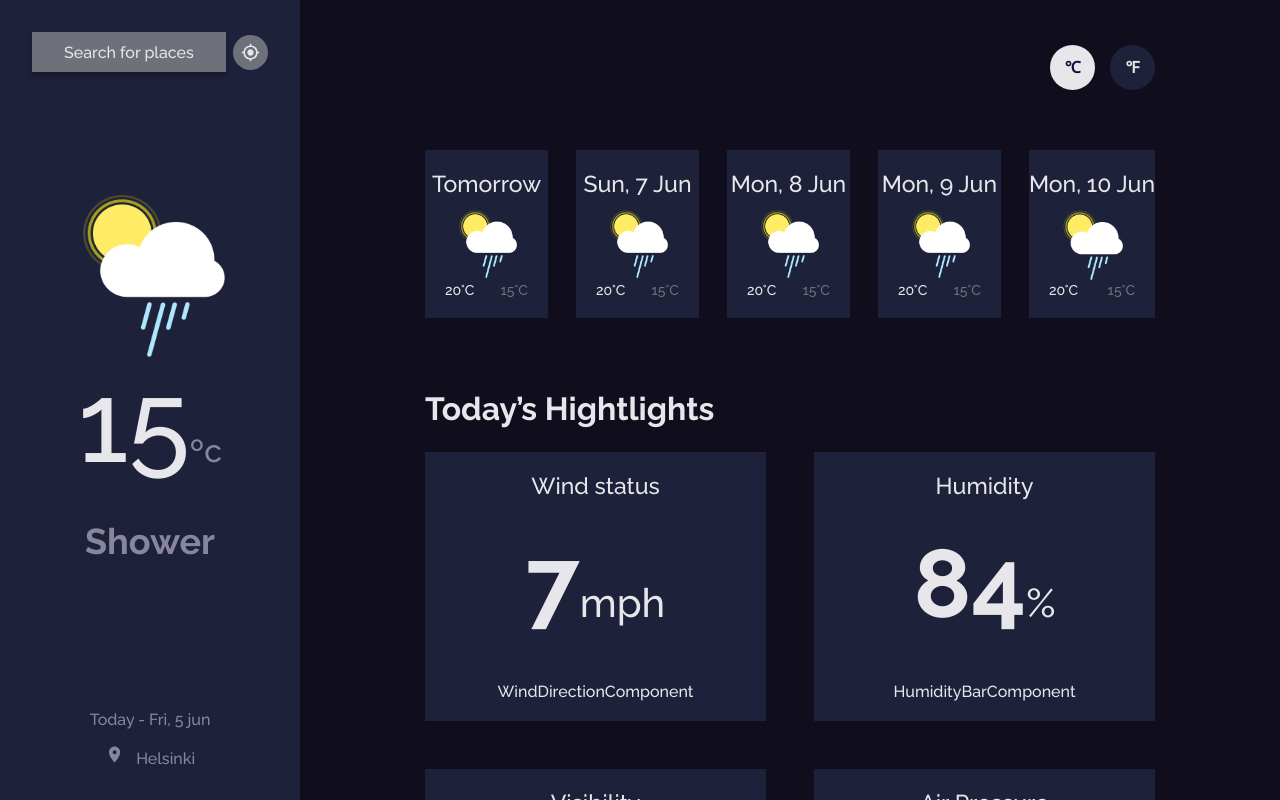
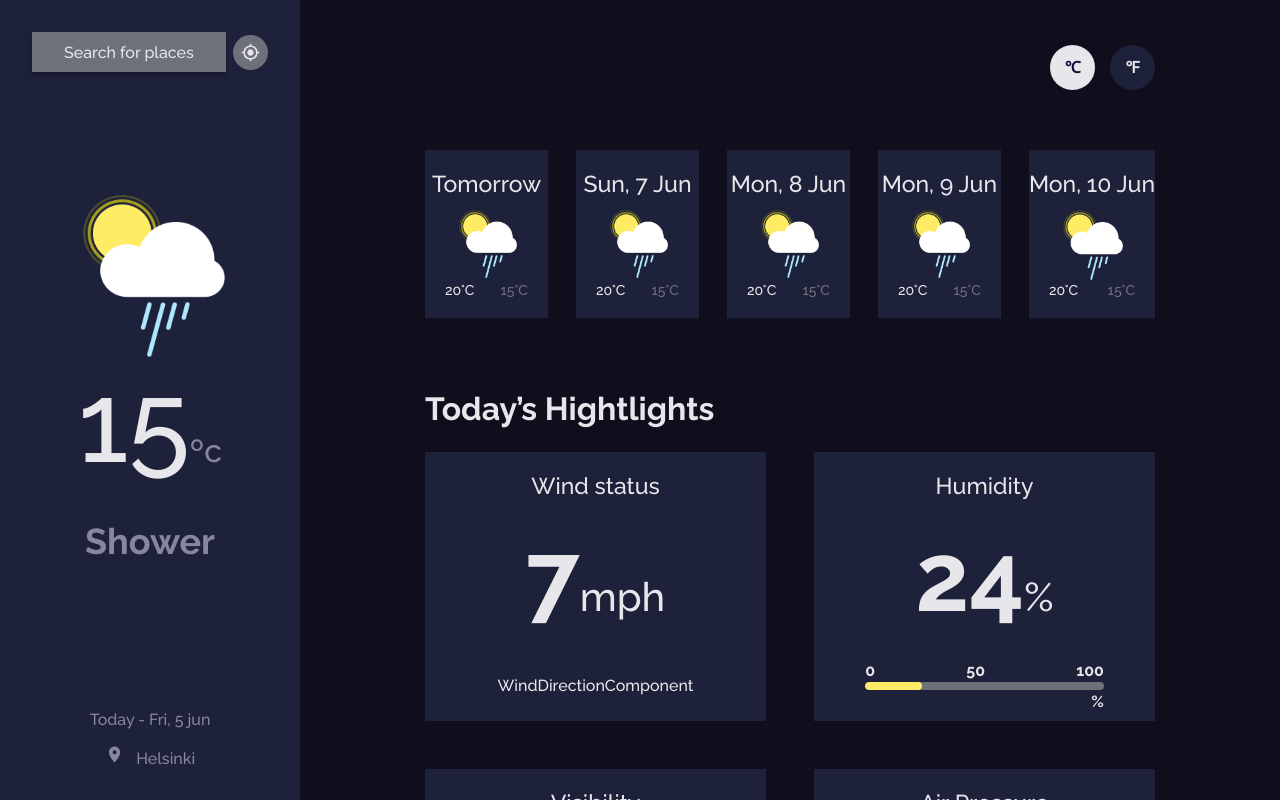
Before and after one commit to JoaoCarlosAssis/Clima, a Next.js app: page / in a window 1280 px wide. Built offline with nearby package versions, Linux system fonts and the light colour scheme.

Commit message:
Add HumidityBar component

```diff
--- a/src/components/HightlightCard/styles.ts
+++ b/src/components/HightlightCard/styles.ts
@@ -11,4 +11,10 @@ export const HightlightCardText = styled.h1`
   }
 `;
 
-export const HightlightCardFooter = styled.div``;
+export const HightlightCardFooter = styled.div`
+  width: 100%;
+  display: flex;
+  justify-content: center;
+  align-items: center;
+  height: 30px;
+`;
--- a/src/components/HightlightList/index.tsx
+++ b/src/components/HightlightList/index.tsx
@@ -1,4 +1,5 @@
 import { HightlightCard, IHightlightCard } from "../HightlightCard";
+import { HumidityBar } from "../HumidityBar";
 import { HightlightList, HightlightListContainer } from "./styles";
 
 export const HightlightCardList = () => {
@@ -14,10 +15,10 @@ export const HightlightCardList = () => {
     {
       title: "Humidity",
       mainContent: {
-        text: "84",
+        text: "24",
         smallText: "%",
       },
-      footerContent: "HumidityBarComponent",
+      footerContent: <HumidityBar percentage={24} />,
     },
     {
       title: "Visibility",
--- /dev/null
+++ b/src/components/HumidityBar/index.tsx
@@ -0,0 +1,18 @@
+import { Bar, BarContainer, BarLabels, IHumidityBar } from "./styles";
+
+export const HumidityBar: React.FC<IHumidityBar> = ({ percentage }) => {
+  return (
+    <BarContainer>
+      <BarLabels>
+        <p>0</p>
+        <p>50</p>
+        <p>100</p>
+      </BarLabels>
+      <Bar percentage={percentage} />
+      <BarLabels>
+        <div></div>
+        <p>%</p>
+      </BarLabels>
+    </BarContainer>
+  );
+};
--- /dev/null
+++ b/src/components/HumidityBar/styles.ts
@@ -0,0 +1,40 @@
+import styled from "styled-components";
+import { colors } from "../../constants/colors";
+
+export interface IHumidityBar {
+  percentage: number;
+}
+
+export const BarContainer = styled.div`
+  display: flex;
+  flex-direction: column;
+  align-items: center;
+  justify-content: center;
+  width: 70%;
+`;
+
+export const BarLabels = styled.div`
+  display: flex;
+  justify-content: space-between;
+  width: 100%;
+  margin: 2px 0;
+  font-weight: 700;
+`;
+
+export const Bar = styled.div<IHumidityBar>`
+  width: 100%;
+  height: 8px;
+  background-color: ${colors.gray};
+  position: relative;
+  border-radius: 500px;
+  overflow: hidden;
+
+  &::after {
+    content: "";
+    width: ${(props) => props.percentage}%;
+    height: inherit;
+    background: ${colors.yellow};
+    border-radius: inherit;
+    position: absolute;
+  }
+`;
```
